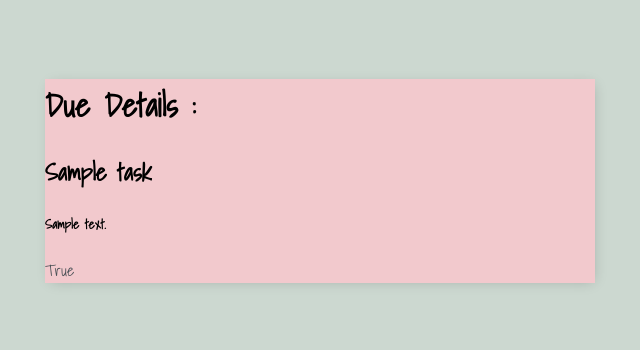
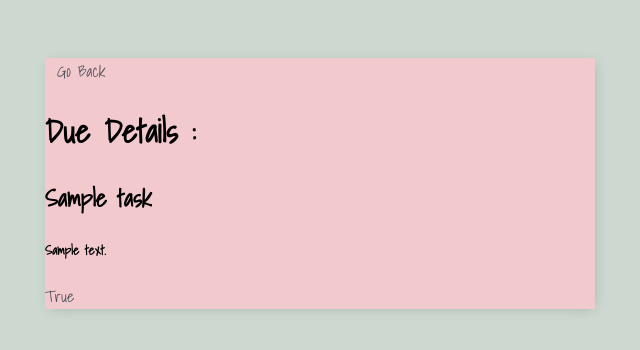
Before and after one commit to piercepetit7/Nursery-to-due, a Django app: page /task/1/ in a window 1280 px wide. Shown: the top 350 px of the page, without its empty margins (320-960 px from the left). Run offline with Django 4.2, Linux system fonts and the light colour scheme; a user stored in the database is signed in; tables that the repository leaves empty hold one stand-in row (values such as "Sample post"); some web fonts are replaced.

Commit message:
add go back to view

```diff
--- a/main_app/templates/main_app/task.html
+++ b/main_app/templates/main_app/task.html
@@ -1,6 +1,7 @@
 {% extends 'main_app/base.html' %}
 {% block content %}
 
+<a href="{% url 'task' %}">Go Back</a>
 <h1>Due Details :</h1>
 <h2>{{ task }}</h2>
 <h5>{{ task.description }}</h5>
```
